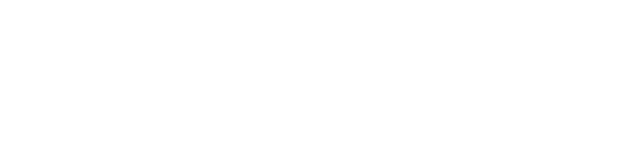
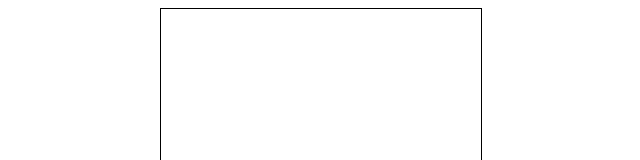
Before and after one commit to michalbe/moctruch, a plain HTML site: page index.html in a window 1280 px wide. Shown: the top 160 px of the page, without its empty margins (319-959 px from the left). Drawn offline with Linux system fonts and the light colour scheme.

Commit message:
basic template

```diff
--- a/index.html
+++ b/index.html
@@ -4,7 +4,11 @@
     <title>
       blur experiment
     </title>
+    <link rel="stylesheet" href="style/main.css" />
   </head>
   <body>
+    <div id="container">
+
+    </div>
   </body>
 </html>
--- /dev/null
+++ b/style/main.css
@@ -0,0 +1,10 @@
+body {
+  text-align: center;
+}
+
+#container {
+  width: 320px;
+  height: 480px;
+  border: 1px #000 solid;
+  margin: auto;
+}
```
